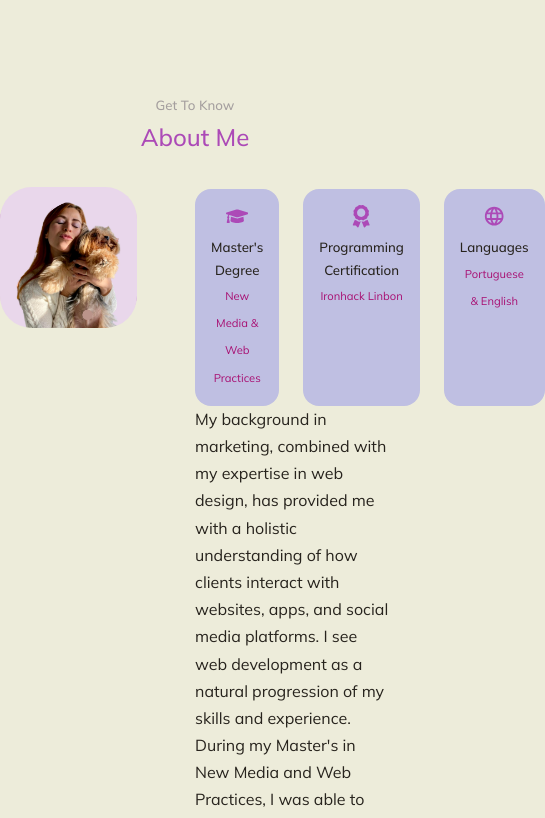
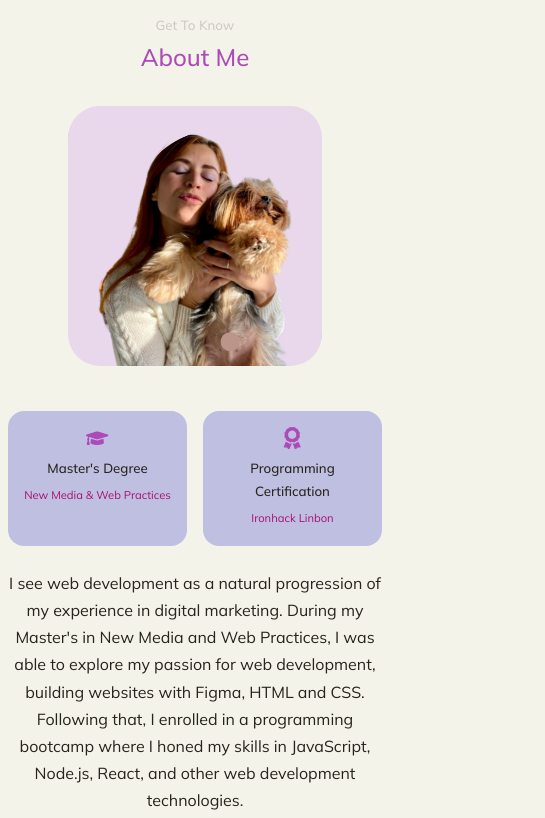
Before and after one commit to barbaraagra/portfolio, a React (Create React App) app: page / in a window 390 px wide. Shown: the part 846-1664 px from the top of the page, 545 px wide, since content can reach past the window. Built offline with nearby package versions, Linux system fonts and the light colour scheme.

Commit message:
about section done

```diff
--- a/src/components/about/About.jsx
+++ b/src/components/about/About.jsx
@@ -32,14 +32,14 @@ const About = () => {
                             <small>Ironhack Linbon</small>
                         </article>
 
-                        <article className='about__card'>
+                        <article className='about__card language'>
                             <MdLanguage className='about__icon' />
                             <h5>Languages</h5>
                             <small>Portuguese & English</small>
                         </article>
                     </div>
 
-                    <p>My background in marketing, combined with my expertise in web design, has provided me with a holistic understanding of how clients interact with websites, apps, and social media platforms. I see web development as a natural progression of my skills and experience. During my Master's in New Media and Web Practices, I was able to explore my passion for web development, building websites with Figma, HTML and CSS. Following that, I enrolled in a programming bootcamp where I honed my skills in JavaScript, Node.js, React, and other web development technologies.</p>
+                    <p>I see web development as a natural progression of my experience in digital marketing. During my Master's in New Media and Web Practices, I was able to explore my passion for web development, building websites with Figma, HTML and CSS. Following that, I enrolled in a programming bootcamp where I honed my skills in JavaScript, Node.js, React, and other web development technologies.</p>
                     <a href="#contact" className='btn btn-primary'>Let's Talk</a>
                 </div>
             </div>
--- a/src/components/about/about.css
+++ b/src/components/about/about.css
@@ -1,3 +1,7 @@
+#about {
+    margin-top: 1rem;
+}
+
 .about__container {
     display: grid;
     grid-template-columns: 35% 50%;
@@ -59,3 +63,54 @@
     font-size: 0.7rem;
     color: var(--color-bg-variant);
 }
+
+.about__content p {
+    margin: 2rem 0 2.6rem;
+    color: var(--color-dark);
+    text-align: center;
+}
+
+/* MEDIA QUERIES FOR MEDIUM DEVICES */
+
+@media screen and (max-width: 1024px) {
+    .about__container {
+        grid-template-columns: 1fr;
+        gap: 0;
+    }
+
+    .about__me {
+        width: 50%;
+        margin: 2rem auto 4rem;
+    }
+
+    .about__content p {
+        margin: 1rem 0 1.5rem;
+    }
+}
+
+/* MEDIA QUERIES FOR SMALL DEVICES */
+
+@media screen and (max-width: 600px) {
+    .about__me {
+        width: 65%;
+        margin: 0 auto 3rem;
+    }
+
+    .about__cards {
+        grid-template-columns: 1fr 1fr;
+        gap: 1rem;
+        margin: 0 0.5rem 0 0.5rem;
+    }
+
+    .about__content {
+        text-align: center;
+    }
+
+    .about__content p {
+        margin: 1.5rem 0.5rem;
+    }
+
+    .language {
+        display: none;
+    }
+}
--- a/src/index.css
+++ b/src/index.css
@@ -12,12 +12,12 @@
   }
 
   :root {
-      --color-bg: #EDECDA;
+      --color-bg: #f4f3e9;
       --color-bg-variant: #A80F72;
       --color-primary: #ac4ab7;
       --color-primary-variant: #BFBFE2;
       --color-dark: #27231d;
-      --color-light: #a49e9e;
+      --color-light: #cfc8c8;
 
       --transition: all 400ms ease;
 
```
